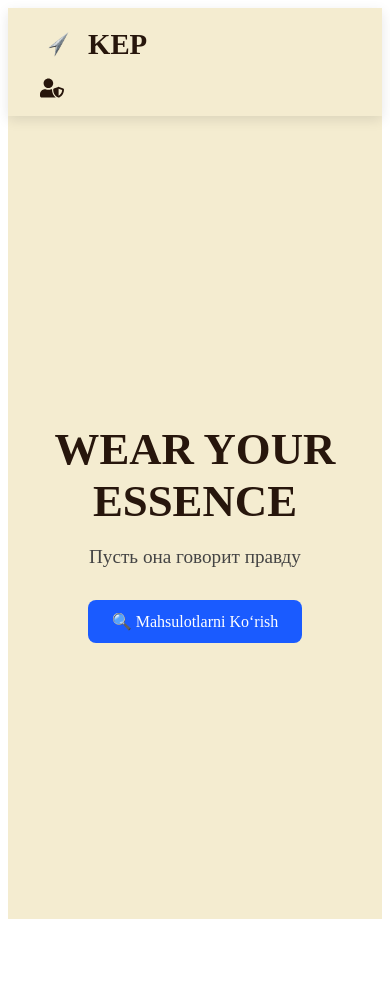
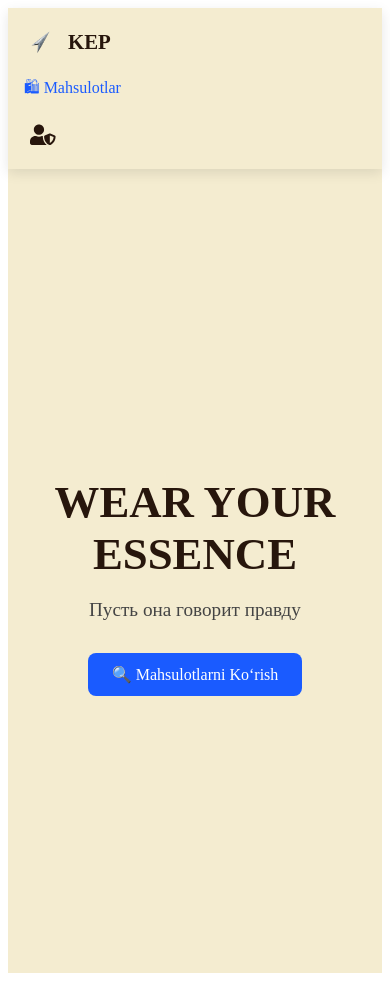
Before and after one commit to raxmatjonoww/KEPSTORE.ONE, a React (Vite) app: page / in a window 390 px wide. Before the commit the page ends 927 px from the top, so only its background shows below. Built offline with nearby package versions, Linux system fonts and the light colour scheme.

Commit message:
KEPSTORE.ONE

```diff
--- a/src/components/Navbar/Navbar.css
+++ b/src/components/Navbar/Navbar.css
@@ -1,5 +1,3 @@
-/* src/components/Navbar/Navbar.css */
-
 .navbar {
     background-color: #F4ECD0;
     color: #27160C;
@@ -13,7 +11,7 @@
     z-index: 1000;
   }
 
-  /* Logo section */
+  /* Logo */
   .navbar-logo {
     display: flex;
     align-items: center;
@@ -22,16 +20,16 @@
   }
 
   .logo-img {
-    height: 40px;
+    height: 36px;
   }
 
   .logo-text {
-    font-size: 1.8rem;
+    font-size: 1.6rem;
     font-weight: bold;
     color: #27160C;
   }
 
-  /* Right side (links) */
+  /* Right side links */
   .navbar-links {
     display: flex;
     align-items: center;
@@ -39,13 +37,30 @@
   }
 
   .nav-link {
+    color: #1a5bff;
     font-size: 1rem;
-    color: #1a5bff;
     text-decoration: none;
-    transition: 0.3s;
+    font-weight: 500;
+    transition: color 0.2s ease;
   }
 
   .nav-link:hover {
+    color: #0f4fe0;
+  }
+
+  .admin-indicator {
+    color: #2ecc71;
+    font-weight: 600;
+    font-size: 1rem;
+  }
+
+  .admin-icon {
+    font-size: 1.6rem;
+    color: #27160C;
+    transition: color 0.3s ease;
+  }
+
+  .admin-icon:hover {
     color: #0f4fe0;
   }
 
@@ -53,30 +68,17 @@
     display: flex;
     align-items: center;
     justify-content: center;
+    padding: 6px;
+    border-radius: 6px;
   }
 
-  .admin-icon {
-    font-size: 1.5rem;
-    color: #27160C;
-    transition: color 0.3s ease;
-  }
-
-  .admin-icon:hover {
-    color: #1a5bff;
-  }
-
-  .admin-indicator {
-    font-size: 1rem;
-    color: #2ecc71;
-    font-weight: 600;
-  }
-
+  /* Logout Button */
   .logout-btn {
     background-color: #e74c3c;
     color: white;
-    border: none;
     padding: 6px 12px;
     font-size: 0.95rem;
+    border: none;
     border-radius: 6px;
     cursor: pointer;
     transition: background-color 0.2s ease;
@@ -91,13 +93,23 @@
     .navbar {
       flex-direction: column;
       align-items: flex-start;
+      padding: 1rem;
     }
 
     .navbar-links {
       flex-direction: column;
       align-items: flex-start;
       width: 100%;
-      gap: 0.75rem;
-      margin-top: 0.75rem;
+      margin-top: 1rem;
+      gap: 0.8rem;
+    }
+
+    .logo-text {
+      font-size: 1.3rem;
+    }
+
+    .logout-btn {
+      width: 100%;
+      text-align: center;
     }
   }
--- a/src/components/Navbar/Navbar.jsx
+++ b/src/components/Navbar/Navbar.jsx
@@ -1,5 +1,3 @@
-// src/components/Navbar/Navbar.jsx
-
 import { Link, useNavigate } from "react-router-dom";
 import { useEffect, useState } from "react";
 import { supabase } from "../../supabaseClient";
@@ -37,23 +35,19 @@
       </Link>
 
       <div className="navbar-links">
+        {/* 🛍 Mahsulotlar sahifasi */}
+        <Link to="/" className="nav-link">🛍 Mahsulotlar</Link>
+
+        {/* 👮 Admin qismi */}
         {!user ? (
-          <Link
-            to="/admin/login"
-            className="nav-icon-link"
-            title="Admin Login"
-          >
+          <Link to="/admin/login" className="nav-icon-link" title="Admin Login">
             <FaUserShield className="admin-icon" />
           </Link>
         ) : (
           <>
             <span className="admin-indicator">✅ Admin</span>
-            <Link to="/admin/add" className="nav-link">
-              ➕ Tovar qo‘shish
-            </Link>
-            <button onClick={handleLogout} className="logout-btn">
-              🔓 Chiqish
-            </button>
+            <Link to="/admin/add" className="nav-link">➕ Tovar qo‘shish</Link>
+            <button onClick={handleLogout} className="logout-btn">🔓 Chiqish</button>
           </>
         )}
       </div>
```
